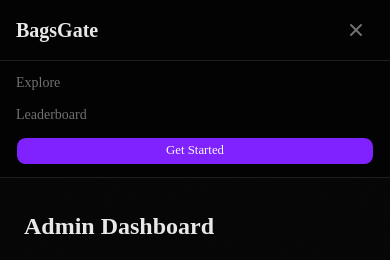
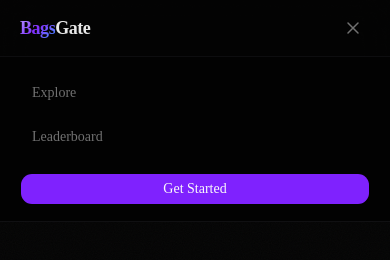
Before and after one commit to thopatevijay/BagsGate, a Next.js app: page /admin in a window 390 px wide. Both pictures are taken after a click on the button "Toggle menu". Shown: the top 260 px of the page. Built offline with nearby package versions, Linux system fonts and the light colour scheme; no server answers; the database is empty.

Commit message:
feat: redesign navbar and sidebar — glass blur, icon system, active state glow, mobile menu polish

```diff
--- a/src/components/layout/navbar.tsx
+++ b/src/components/layout/navbar.tsx
@@ -11,122 +11,106 @@ export function Navbar() {
   const [menuOpen, setMenuOpen] = useState(false);
 
   return (
-    <header className="border-b border-border bg-background/80 backdrop-blur-sm sticky top-0 z-50">
-      <nav className="max-w-7xl mx-auto px-4 sm:px-6 py-3 flex items-center justify-between">
-        <Link href="/" className="text-xl font-bold">
-          BagsGate
+    <header className="border-b border-border/50 bg-background/70 backdrop-blur-xl sticky top-0 z-50">
+      <nav className="max-w-6xl mx-auto px-5 sm:px-8 h-14 flex items-center justify-between">
+        <Link href="/" className="text-lg font-bold tracking-tight">
+          <span className="text-gradient">Bags</span>
+          <span className="text-foreground">Gate</span>
         </Link>
 
-        {/* Desktop Nav */}
-        <div className="hidden md:flex items-center gap-4">
-          <Link
-            href="/explore"
-            className="text-muted-foreground hover:text-foreground transition text-sm"
-          >
+        {/* Desktop */}
+        <div className="hidden md:flex items-center gap-1">
+          <Link href="/explore" className="px-3 py-1.5 text-sm text-muted-foreground hover:text-foreground rounded-lg hover:bg-secondary/50 transition-all">
             Explore
           </Link>
-          <Link
-            href="/explore/leaderboard"
-            className="text-muted-foreground hover:text-foreground transition text-sm"
-          >
+          <Link href="/explore/leaderboard" className="px-3 py-1.5 text-sm text-muted-foreground hover:text-foreground rounded-lg hover:bg-secondary/50 transition-all">
             Leaderboard
           </Link>
 
           {authenticated ? (
             <>
-              <Link
-                href="/dashboard"
-                className="text-muted-foreground hover:text-foreground transition text-sm"
-              >
+              <Link href="/dashboard" className="px-3 py-1.5 text-sm text-muted-foreground hover:text-foreground rounded-lg hover:bg-secondary/50 transition-all">
                 Dashboard
               </Link>
-              <div className="flex items-center gap-2">
+              <div className="ml-2 pl-3 border-l border-border/50 flex items-center gap-2">
                 {walletAddress && (
-                  <span className="text-xs text-muted-foreground bg-secondary px-2 py-1 rounded-md font-mono">
+                  <span className="text-[11px] text-muted-foreground bg-secondary/80 px-2.5 py-1 rounded-md font-mono tracking-wider">
                     {formatAddress(walletAddress)}
                   </span>
                 )}
-                <Button variant="ghost" size="sm" onClick={logout}>
+                <Button variant="ghost" size="sm" onClick={logout} className="text-muted-foreground hover:text-foreground">
                   Sign Out
                 </Button>
               </div>
             </>
           ) : (
-            <Button onClick={login} size="sm">
+            <div className="ml-2 pl-3 border-l border-border/50">
+              <Button onClick={login} size="sm" className="bg-primary hover:bg-accent-light text-primary-foreground transition-all hover:shadow-[0_0_15px_oklch(0.541_0.281_293.009_/_0.25)]">
                 Get Started
               </Button>
+            </div>
           )}
         </div>
 
-        {/* Mobile Menu Button */}
+        {/* Mobile toggle */}
         <button
           onClick={() => setMenuOpen(!menuOpen)}
-          className="md:hidden p-2 text-muted-foreground"
+          className="md:hidden p-2 text-muted-foreground hover:text-foreground transition-colors rounded-lg"
           aria-label="Toggle menu"
         >
-          <svg width="20" height="20" viewBox="0 0 20 20" fill="currentColor">
+          <svg width="18" height="18" viewBox="0 0 18 18" fill="none" stroke="currentColor" strokeWidth="1.5" strokeLinecap="round">
             {menuOpen ? (
-              <path d="M4.293 4.293a1 1 0 011.414 0L10 8.586l4.293-4.293a1 1 0 111.414 1.414L11.414 10l4.293 4.293a1 1 0 01-1.414 1.414L10 11.414l-4.293 4.293a1 1 0 01-1.414-1.414L8.586 10 4.293 5.707a1 1 0 010-1.414z" />
+              <>
+                <path d="M4 4l10 10" /><path d="M14 4L4 14" />
+              </>
             ) : (
-              <path d="M3 5h14M3 10h14M3 15h14" stroke="currentColor" strokeWidth="1.5" fill="none" strokeLinecap="round" />
+              <>
+                <path d="M2 5h14" /><path d="M2 9h14" /><path d="M2 13h14" />
+              </>
             )}
           </svg>
         </button>
       </nav>
 
-      {/* Mobile Menu */}
+      {/* Mobile menu */}
       {menuOpen && (
-        <div className="md:hidden border-t border-border px-4 py-3 space-y-3">
+        <div className="md:hidden border-t border-border/40 bg-background/95 backdrop-blur-xl px-5 py-4 space-y-1">
+          {[
+            { href: "/explore", label: "Explore" },
+            { href: "/explore/leaderboard", label: "Leaderboard" },
+            ...(authenticated
+              ? [
+                  { href: "/dashboard", label: "Dashboard" },
+                  { href: "/portfolio", label: "Portfolio" },
+                  { href: "/notifications", label: "Notifications" },
+                ]
+              : []),
+          ].map((link) => (
             <Link
-            href="/explore"
+              key={link.href}
+              href={link.href}
               onClick={() => setMenuOpen(false)}
-            className="block text-sm text-muted-foreground hover:text-foreground"
+              className="block px-3 py-2.5 text-sm text-muted-foreground hover:text-foreground hover:bg-secondary/50 rounded-lg transition-all"
             >
-            Explore
+              {link.label}
             </Link>
-          <Link
-            href="/explore/leaderboard"
-            onClick={() => setMenuOpen(false)}
-            className="block text-sm text-muted-foreground hover:text-foreground"
-          >
-            Leaderboard
-          </Link>
+          ))}
+
           {authenticated ? (
-            <>
-              <Link
-                href="/dashboard"
-                onClick={() => setMenuOpen(false)}
-                className="block text-sm text-muted-foreground hover:text-foreground"
-              >
-                Dashboard
-              </Link>
-              <Link
-                href="/portfolio"
-                onClick={() => setMenuOpen(false)}
-                className="block text-sm text-muted-foreground hover:text-foreground"
-              >
-                Portfolio
-              </Link>
-              <Link
-                href="/notifications"
-                onClick={() => setMenuOpen(false)}
-                className="block text-sm text-muted-foreground hover:text-foreground"
-              >
-                Notifications
-              </Link>
+            <div className="pt-2 mt-2 border-t border-border/40">
               {walletAddress && (
-                <p className="text-xs text-muted-foreground font-mono">
-                  {formatAddress(walletAddress)}
-                </p>
+                <p className="px-3 py-1 text-[11px] text-muted-foreground font-mono">{formatAddress(walletAddress)}</p>
               )}
-              <Button variant="ghost" size="sm" onClick={logout} className="w-full justify-start p-0">
+              <button onClick={logout} className="w-full text-left px-3 py-2.5 text-sm text-muted-foreground hover:text-foreground rounded-lg transition-all">
                 Sign Out
-              </Button>
-            </>
+              </button>
+            </div>
           ) : (
-            <Button onClick={login} size="sm" className="w-full">
+            <div className="pt-3">
+              <Button onClick={login} className="w-full bg-primary hover:bg-accent-light">
                 Get Started
               </Button>
+            </div>
           )}
         </div>
       )}
```
Also changed, not shown: src/components/layout/sidebar.tsx (+34 -31 lines). Lines whose indentation alone changed are shown as unchanged.
